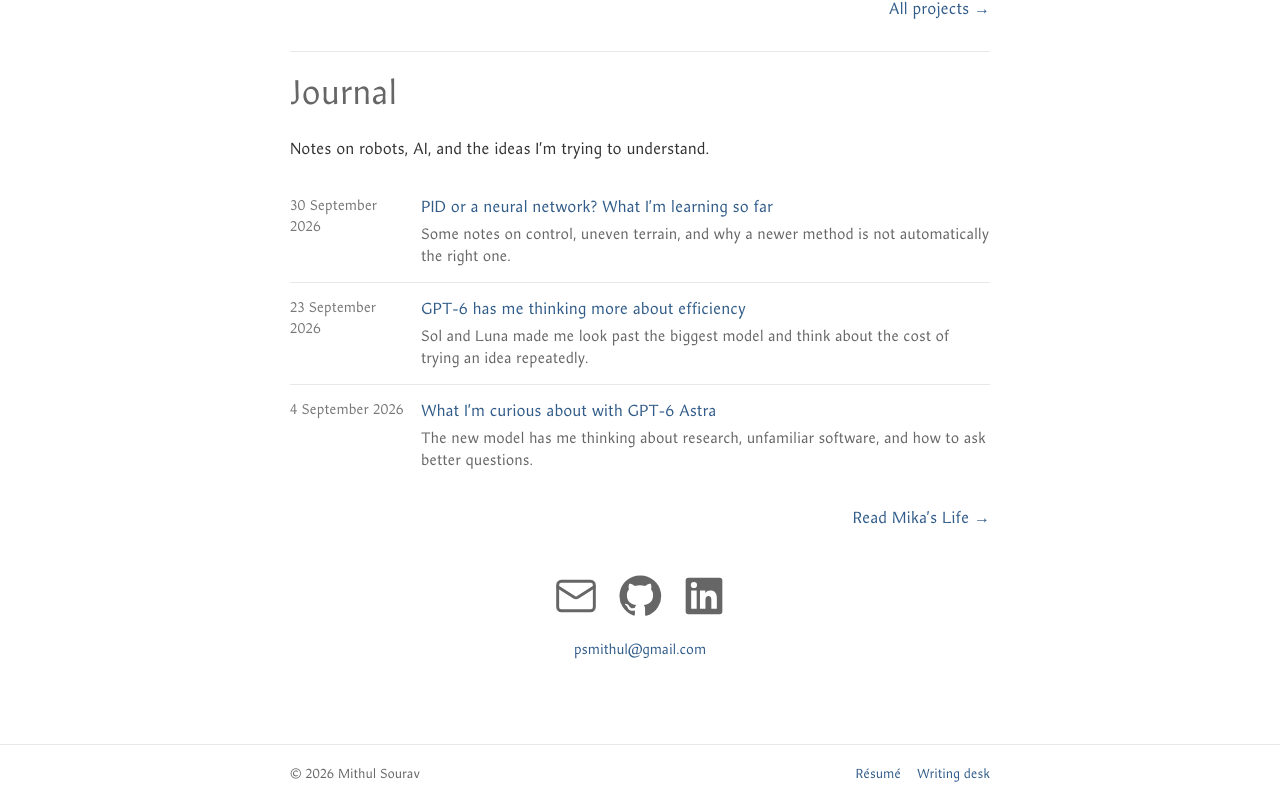
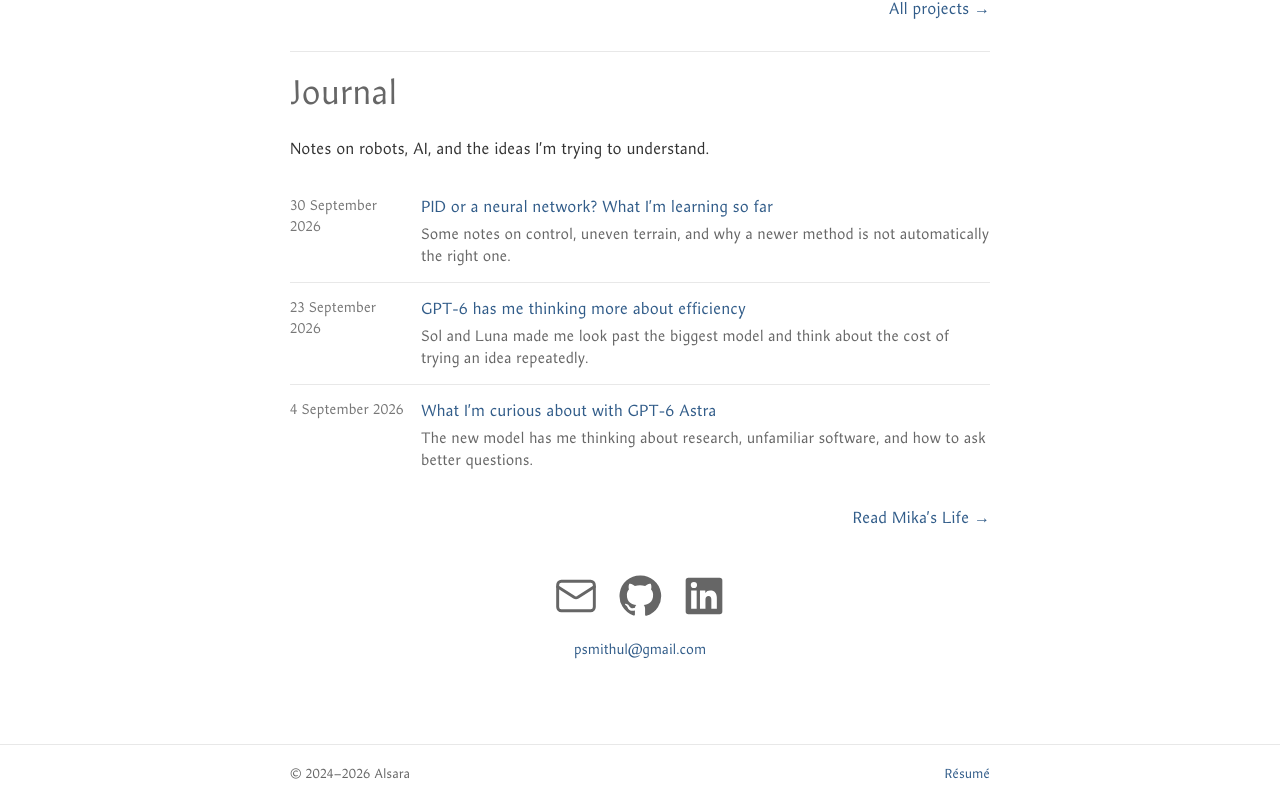
Before and after one commit to psmithul/portfolio, a Next.js app: page / in a window 1280 px wide. Shown: the part 1646-2450 px from the top of the page. Built offline with nearby package versions, Linux system fonts and the light colour scheme.

Commit message:
Update the portfolio footer credit

```diff
--- a/app/academic.css
+++ b/app/academic.css
@@ -293,10 +293,6 @@ body:has(.academic-site) {
   width: min(700px, calc(100% - 36px));
   margin-inline: auto;
   padding-block: 20px;
-}
-.academic-footer nav {
-  display: flex;
-  gap: 16px;
 }
 .skip-link {
   position: fixed;
--- a/components/academic/chrome.tsx
+++ b/components/academic/chrome.tsx
@@ -39,13 +39,10 @@ export function SiteChrome({ children }: { children: React.ReactNode }) {
       {children}
       <footer className="academic-footer">
         <div>
-          <span>© {new Date().getFullYear()} Mithul Sourav</span>
-          <nav aria-label="Footer navigation">
-            <a href="/Mithul-Sourav-CV.pdf" target="_blank" rel="noreferrer">
-              Résumé
-            </a>
-            <Link href="/write">Writing desk</Link>
-          </nav>
+          <span>© 2024–2026 Alsara</span>
+          <a href="/Mithul-Sourav-CV.pdf" target="_blank" rel="noreferrer">
+            Résumé
+          </a>
         </div>
       </footer>
     </div>
```
Also changed, not shown: 1 other file (tests, documents, lock files or other folders).
